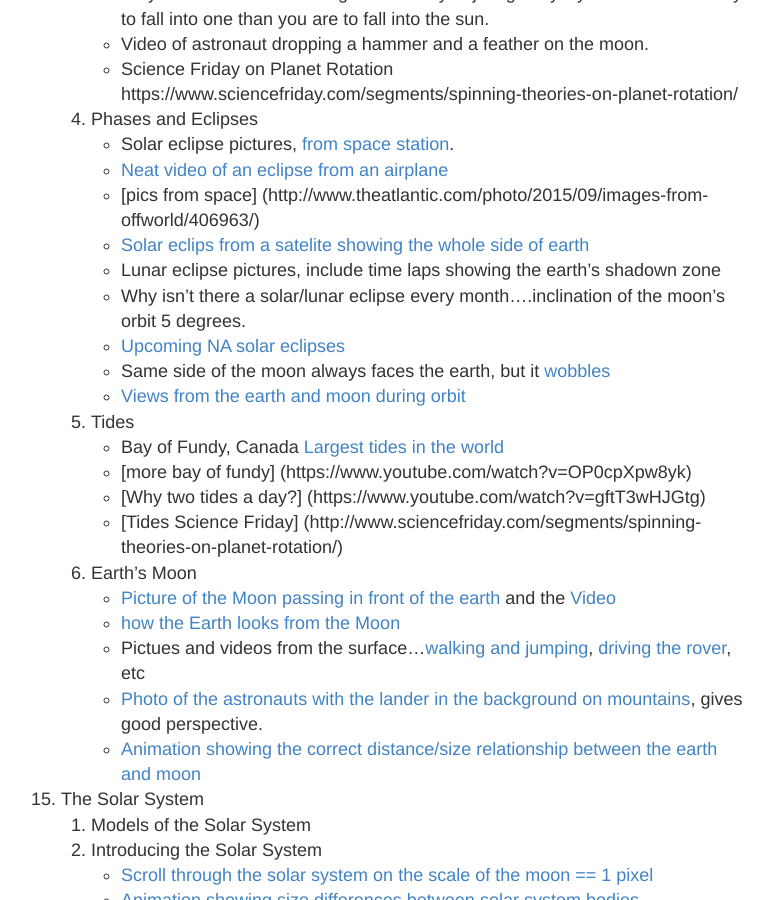
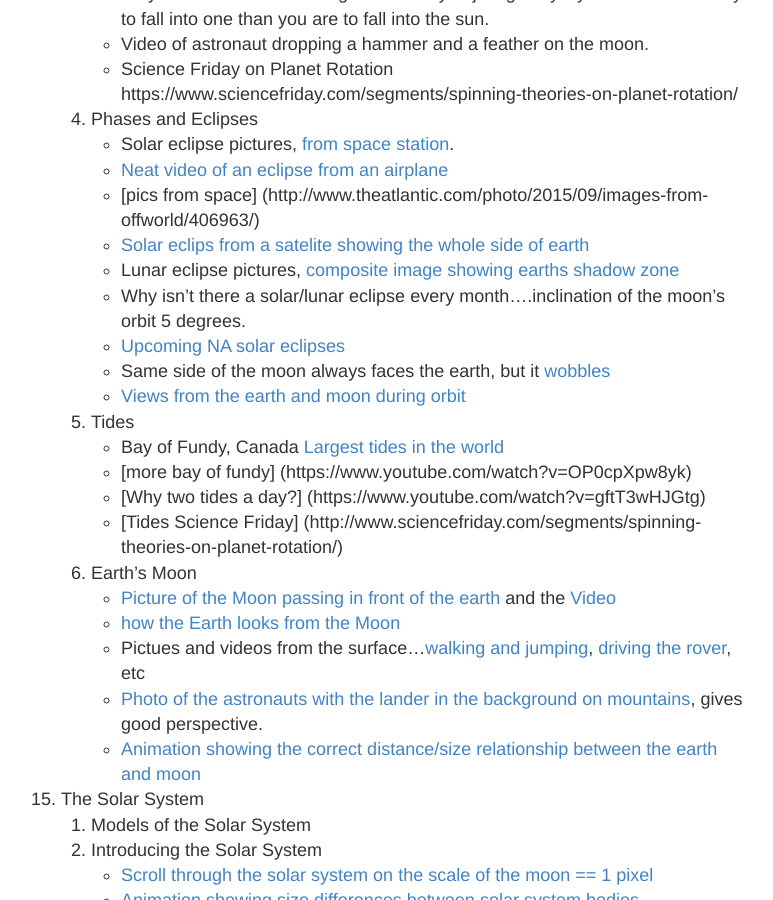
Before and after one commit to ctkstl/earth_science, a Jekyll site: the page built from resources.md, in a window 1280 px wide and 900 px high, scrolled down 8444 px. Shown: the whole window, without its empty margins (249-1022 px from the left). Built offline with Jekyll 4.4.1, drawn with Linux system fonts in a browser that asks for light colours.

Commit message:
Update resources.md

```diff
--- a/resources.md
+++ b/resources.md
@@ -268,7 +268,7 @@ permalink: /resources/
         *   [Neat video of an eclipse from an airplane](http://i.imgur.com/YKpGe6U.gifv)
         *   [pics from space] (http://www.theatlantic.com/photo/2015/09/images-from-offworld/406963/)
         *   [Solar eclips from a satelite showing the whole side of earth](http://www.wired.co.uk/news/archive/2016-03/11/nasa-satellite-images-track-the-shadow-of-a-solar-eclipse)
-        *   Lunar eclipse pictures, include time laps showing the earth's shadown zone
+        *   Lunar eclipse pictures, [composite image showing earths shadow zone](https://www.reddit.com/r/space/comments/no4u6t/my_composite_image_of_the_recent_lunar_eclipse/)
         *   Why isn't there a solar/lunar eclipse every month....inclination of the moon's orbit 5 degrees.
         *   [Upcoming NA solar eclipses](https://www.astrosociety.org/wp-content/uploads/2016/10/uitc93.pdf)
         *   Same side of the moon always faces the earth, but it [wobbles](https://en.wikipedia.org/wiki/Orbit_of_the_Moon#/media/File:Lunar_libration_with_phase2.gif)
```
